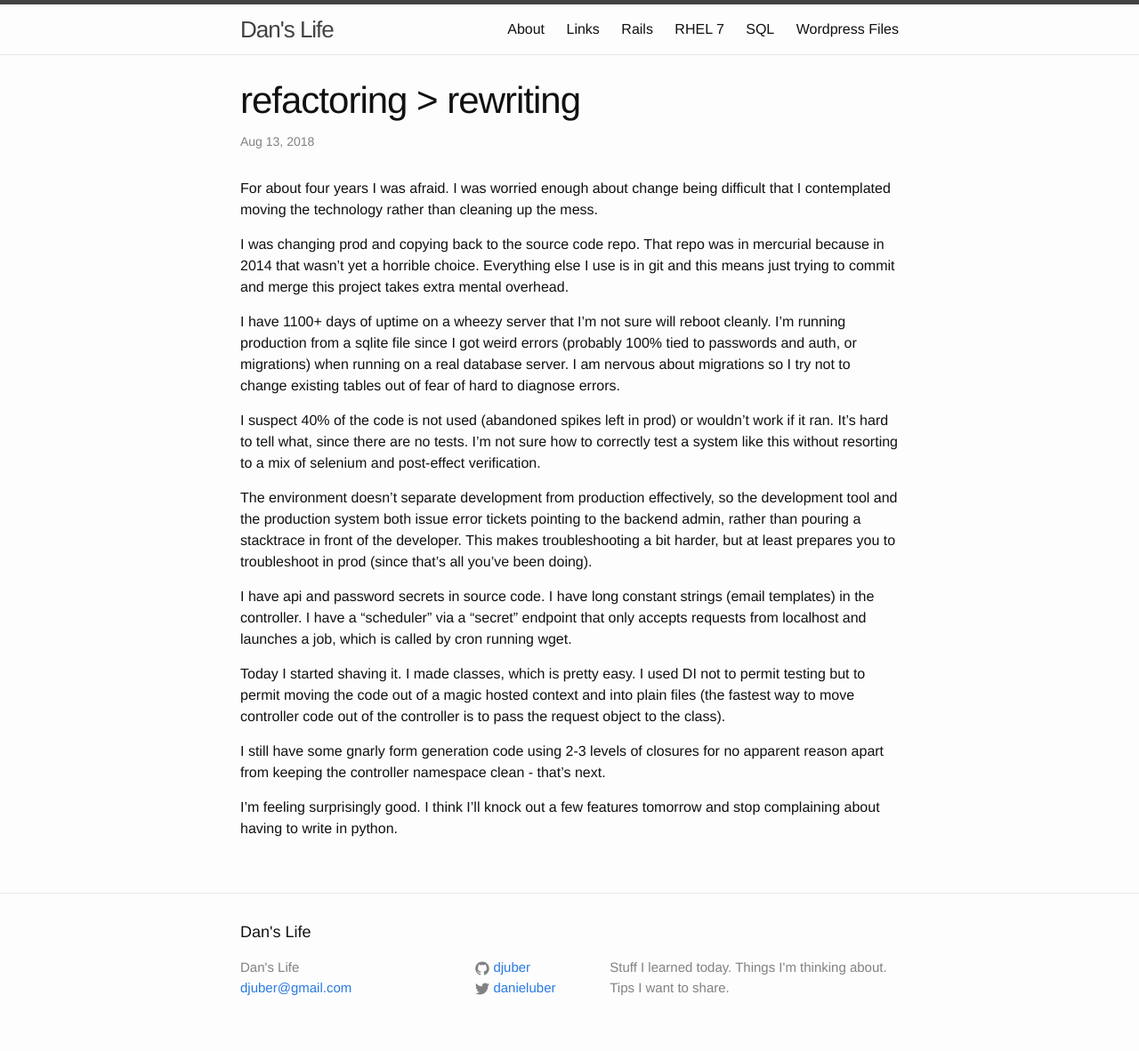
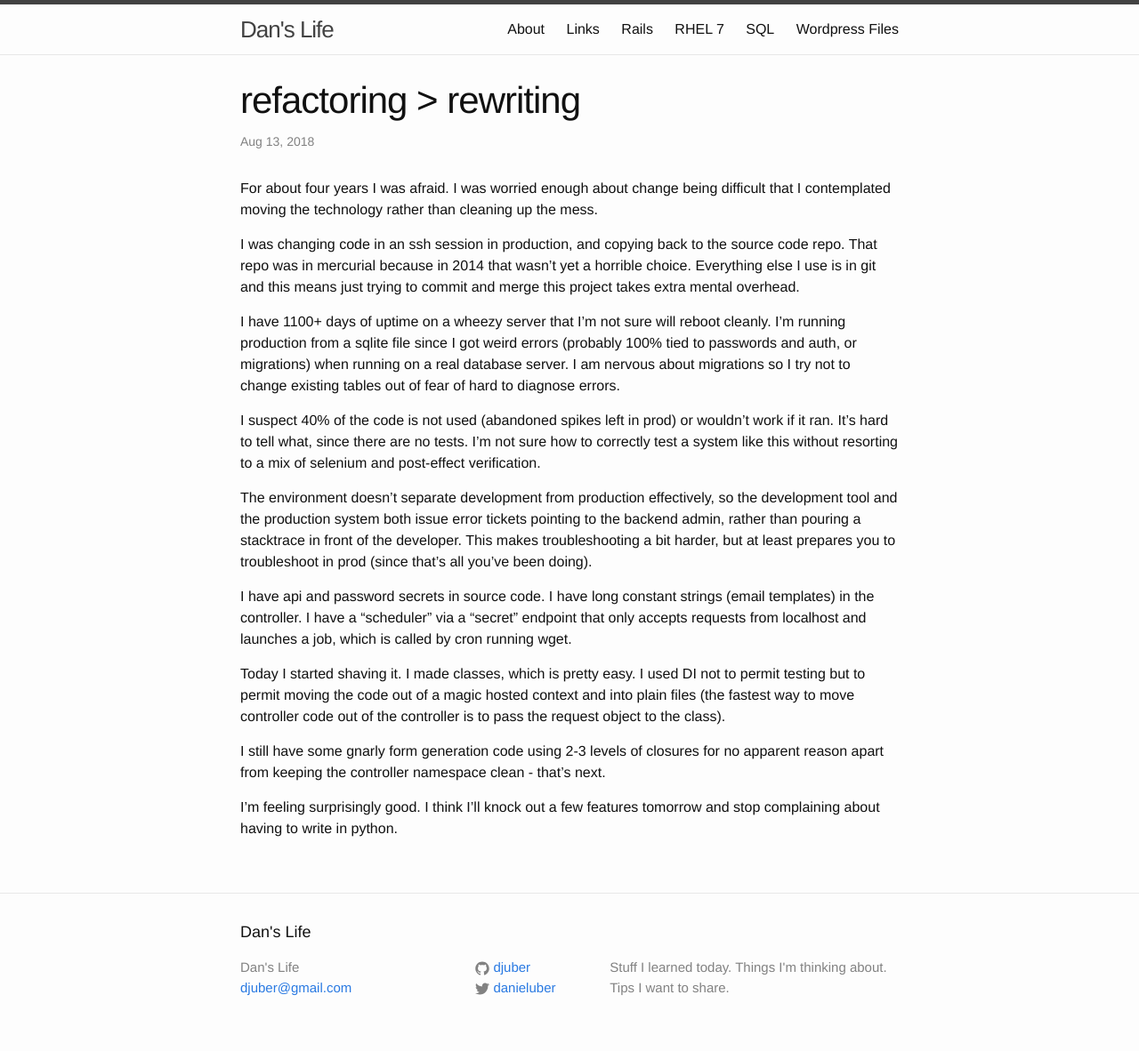
Before and after one commit to djuber/myblog, a Jekyll site: the page built from _posts/2018-08-12-refactoring->-rewriting.markdown, in a window 1280 px wide. Shown: the whole page at 89% size. Built offline with Jekyll 4.4.1, drawn with Linux system fonts in a browser that asks for light colours.

Commit message:
automated 2018-08-12-20:07:15

```diff
--- a/_posts/2018-08-12-refactoring->-rewriting.markdown
+++ b/_posts/2018-08-12-refactoring->-rewriting.markdown
@@ -6,7 +6,7 @@ categories:
 ---
 For about four years I was afraid. I was worried enough about change being difficult that I contemplated moving the technology rather than cleaning up the mess.
 
-I was changing prod and copying back to the source code repo.
+I was changing code in an ssh session in production, and copying back to the source code repo.
 That repo was in mercurial because in 2014 that wasn't yet a horrible choice. Everything else I use is in git and this means just trying to commit and merge this project takes extra mental overhead.
 
 I have 1100+ days of uptime on a wheezy server that I'm not sure will reboot cleanly. I'm running production from a sqlite file since I got weird errors (probably 100% tied to passwords and auth, or migrations) when running on a real database server. I am nervous about migrations so I try not to change existing tables out of fear of hard to diagnose errors.
```
